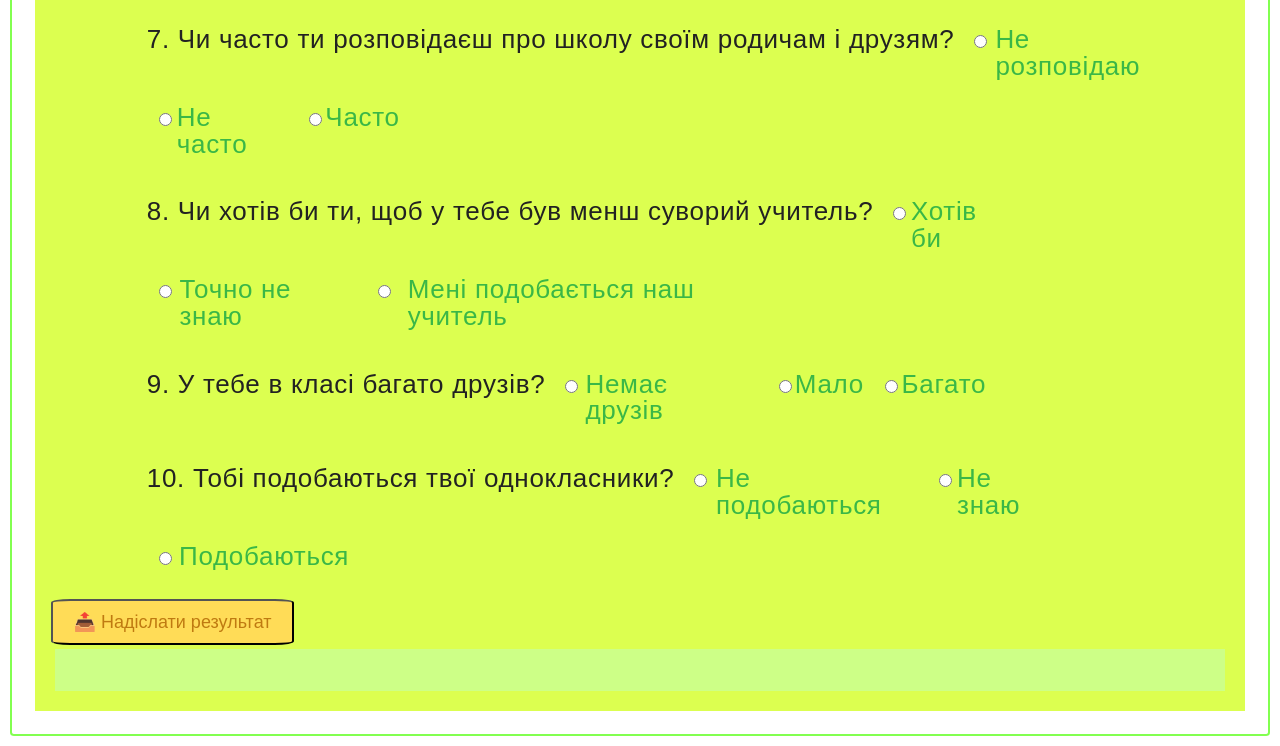
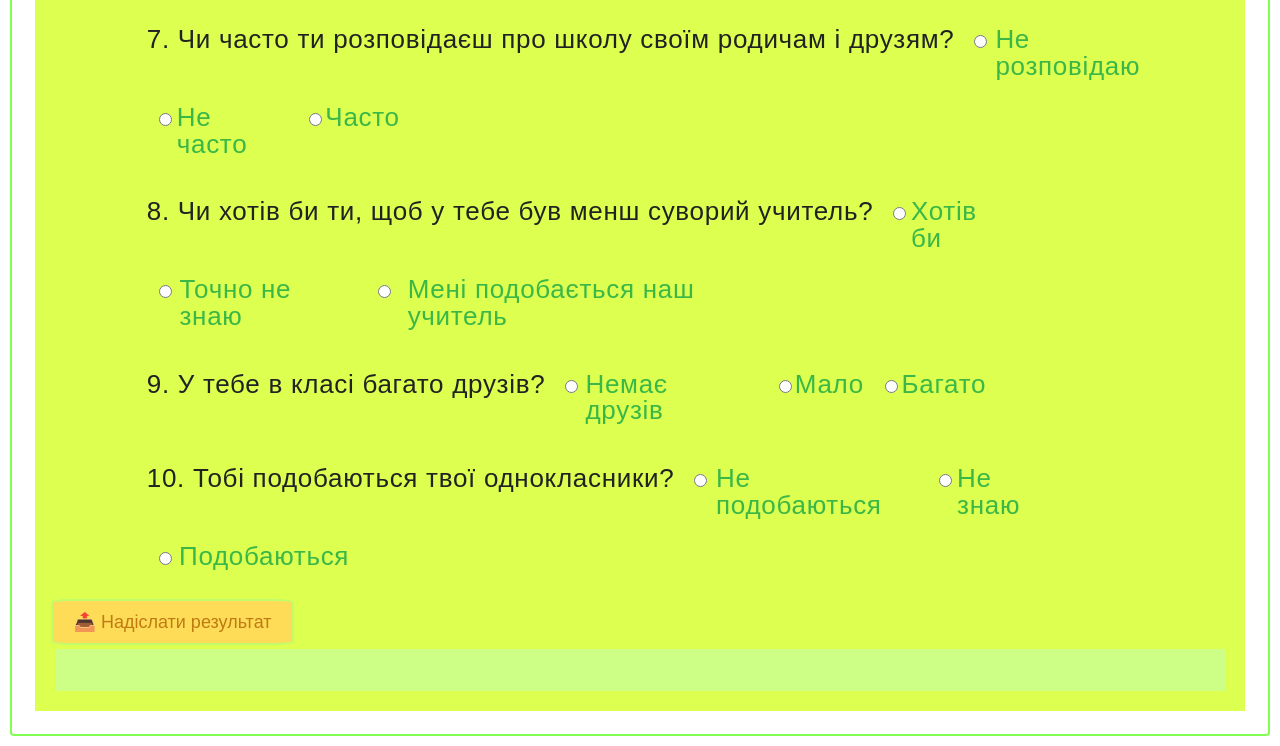
Before and after one commit to darinadgc/cognitive_skills, a plain HTML site: page index.html in a window 1280 px wide. Shown: the part 1044-1790 px from the top of the page. Drawn offline with Linux system fonts and the light colour scheme.

Commit message:
Update main.css

```diff
--- a/css/main.css
+++ b/css/main.css
@@ -207,7 +207,7 @@ label {
     /* color: #3ab747 !important; Додає колір для видимості */
  }
 	button {
-	  border: #c2fc6c !important 2px solid;
+	  border: #c2fc6c 2px solid !important;
 	  border-radius: 8%;
 	  background: #ffdc57 !important;
 	  color: #bf7a11 !important;
```
